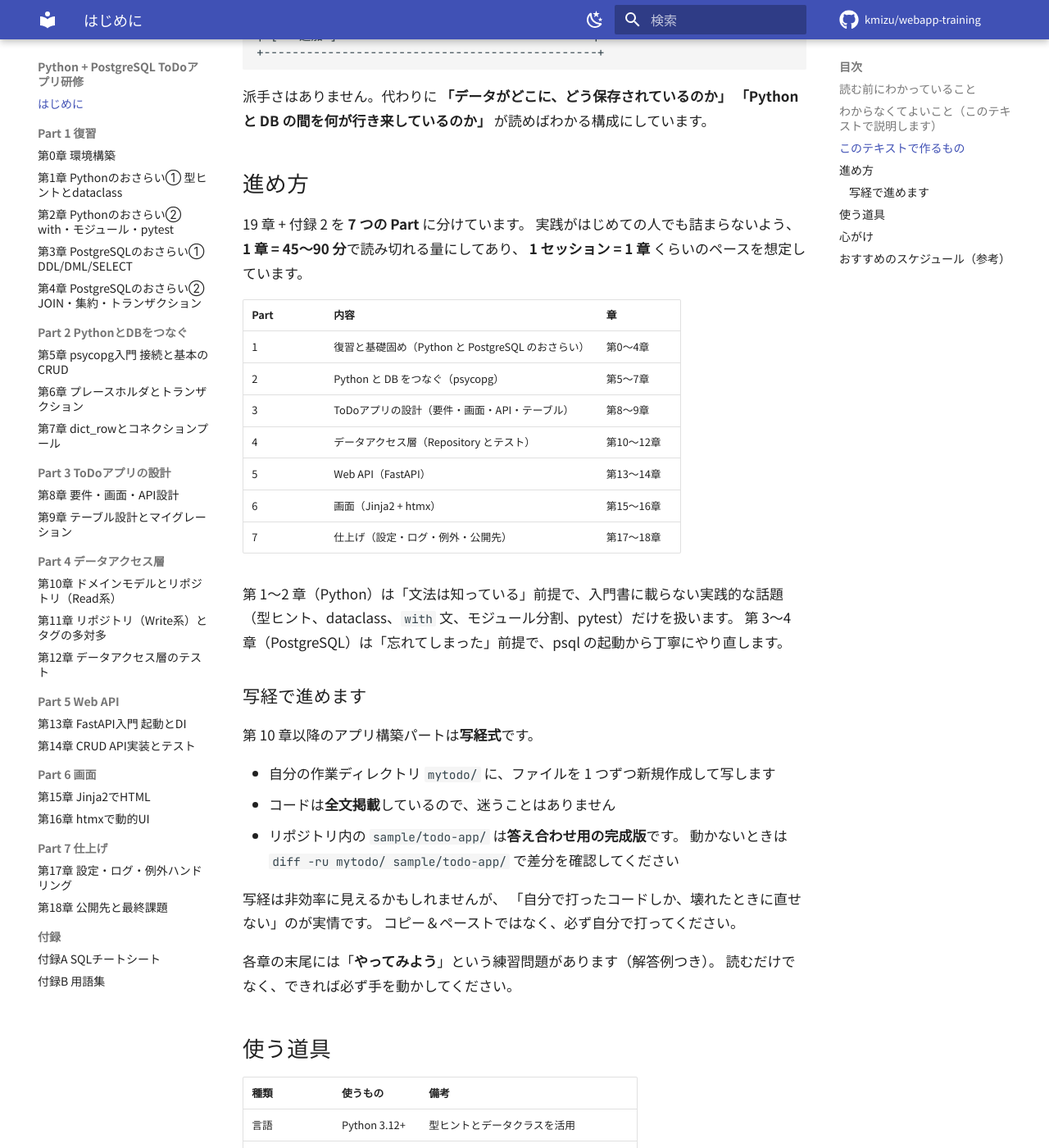
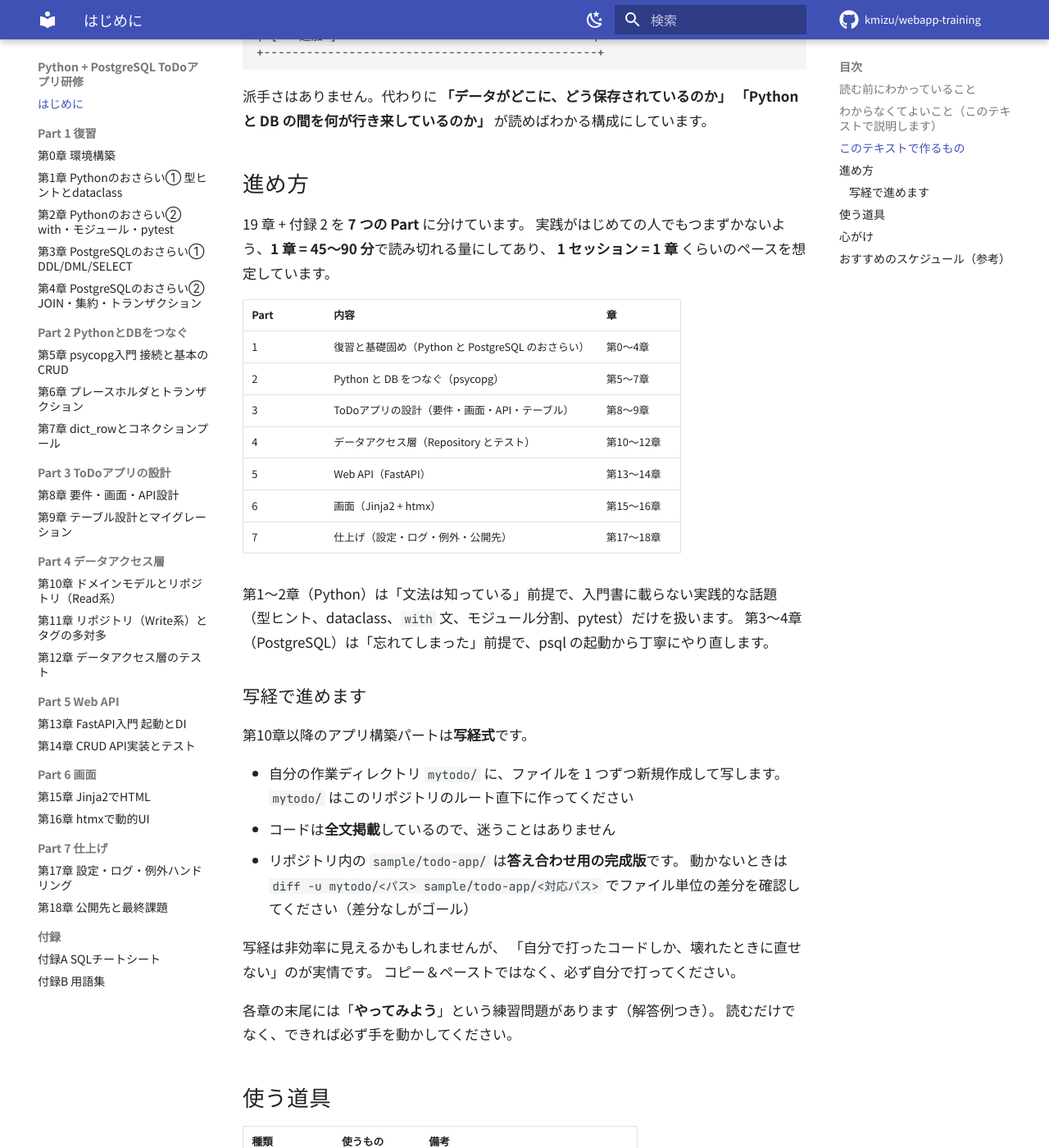
Before and after one commit to kmizu/webapp-training, an MkDocs documentation site: the page built from docs/index.md, in a window 1280 px wide and 1400 px high, scrolled down 1478 px. Shown: the whole window at 82% size. Built offline with MkDocs 1.6.1 and Material for MkDocs 9.7.7, drawn with Linux system fonts in a browser that asks for light colours; comment, search, counter and statistics services are not loaded.

Commit message:
docs: fix diff guidance and unify chapter numbering in index.md

```diff
--- a/docs/index.md
+++ b/docs/index.md
@@ -54,7 +54,7 @@ FastAPI + PostgreSQL の ToDo アプリを**自分の手で写して、動かし
 ## 進め方
 
 19 章 + 付録 2 を **7 つの Part** に分けています。
-実践がはじめての人でも詰まらないよう、**1 章 = 45〜90 分**で読み切れる量にしてあり、
+実践がはじめての人でもつまずかないよう、**1 章 = 45〜90 分**で読み切れる量にしてあり、
 **1 セッション = 1 章** くらいのペースを想定しています。
 
 | Part | 内容 | 章 |
@@ -67,18 +67,19 @@ FastAPI + PostgreSQL の ToDo アプリを**自分の手で写して、動かし
 | 6 | 画面（Jinja2 + htmx） | 第15〜16章 |
 | 7 | 仕上げ（設定・ログ・例外・公開先） | 第17〜18章 |
 
-第 1〜2 章（Python）は「文法は知っている」前提で、入門書に載らない実践的な話題
+第1〜2章（Python）は「文法は知っている」前提で、入門書に載らない実践的な話題
 （型ヒント、dataclass、`with` 文、モジュール分割、pytest）だけを扱います。
-第 3〜4 章（PostgreSQL）は「忘れてしまった」前提で、psql の起動から丁寧にやり直します。
+第3〜4章（PostgreSQL）は「忘れてしまった」前提で、psql の起動から丁寧にやり直します。
 
 ### 写経で進めます
 
-第 10 章以降のアプリ構築パートは**写経式**です。
+第10章以降のアプリ構築パートは**写経式**です。
 
-- 自分の作業ディレクトリ `mytodo/` に、ファイルを 1 つずつ新規作成して写します
+- 自分の作業ディレクトリ `mytodo/` に、ファイルを 1 つずつ新規作成して写します。
+  `mytodo/` はこのリポジトリのルート直下に作ってください
 - コードは**全文掲載**しているので、迷うことはありません
 - リポジトリ内の `sample/todo-app/` は**答え合わせ用の完成版**です。
-  動かないときは `diff -ru mytodo/ sample/todo-app/` で差分を確認してください
+  動かないときは `diff -u mytodo/<パス> sample/todo-app/<対応パス>` でファイル単位の差分を確認してください（差分なしがゴール）
 
 写経は非効率に見えるかもしれませんが、
 「自分で打ったコードしか、壊れたときに直せない」のが実情です。
@@ -118,7 +119,7 @@ FastAPI + PostgreSQL の ToDo アプリを**自分の手で写して、動かし
 エラーメッセージは敵ではなく、原因への道しるべです。各章の「つまずきポイント」も
 その練習の一部だと思って読んでください。
 
-それでは、[第 0 章 環境構築](00-setup.md) から始めましょう。
+それでは、[第0章 環境構築](00-setup.md) から始めましょう。
 
 ## おすすめのスケジュール（参考）
 
```
Also changed, not shown: specs/2026-08-08-site-full-revision-design.md (+1 -1 lines).
